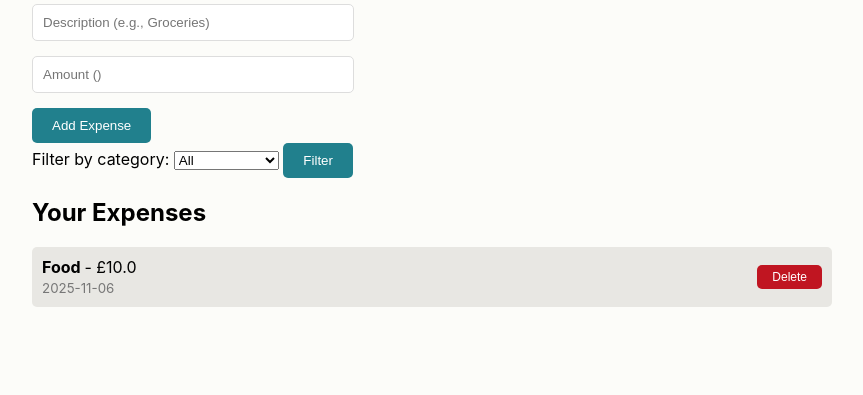
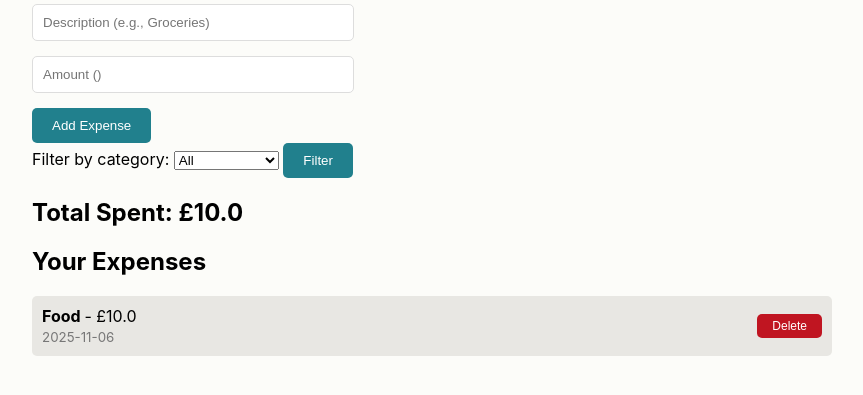
Before and after one commit to aleyshak/my-projects, a Flask app: page / in a window 1280 px wide. Shown: the part 174-569 px from the top of the page, without its empty margins (208-1071 px from the left). Run offline with Flask 3, Linux system fonts and the light colour scheme; data comes from the database, SQL or seed files in the repository.

Commit message:
Now expense totals are shown

```diff
--- a/app.py
+++ b/app.py
@@ -45,8 +45,11 @@ def home():
             'date': row[3],
             'category': row[4]
         })
+        total = sum(float(exp['amount']) for exp in expenses)
 
-    return render_template('home.html', expenses=expenses)
+
+    return render_template('home.html', expenses=expenses, total=total)
+
  # Render the home page with the list of expenses
 
 from flask import request, redirect
--- a/templates/home.html
+++ b/templates/home.html
@@ -68,6 +68,7 @@
     <button type="submit">Filter</button>
 </form>
 
+<h2>Total Spent: £{{ total }}</h2>
 
    <h2>Your Expenses</h2>
 {% if expenses %}
```
